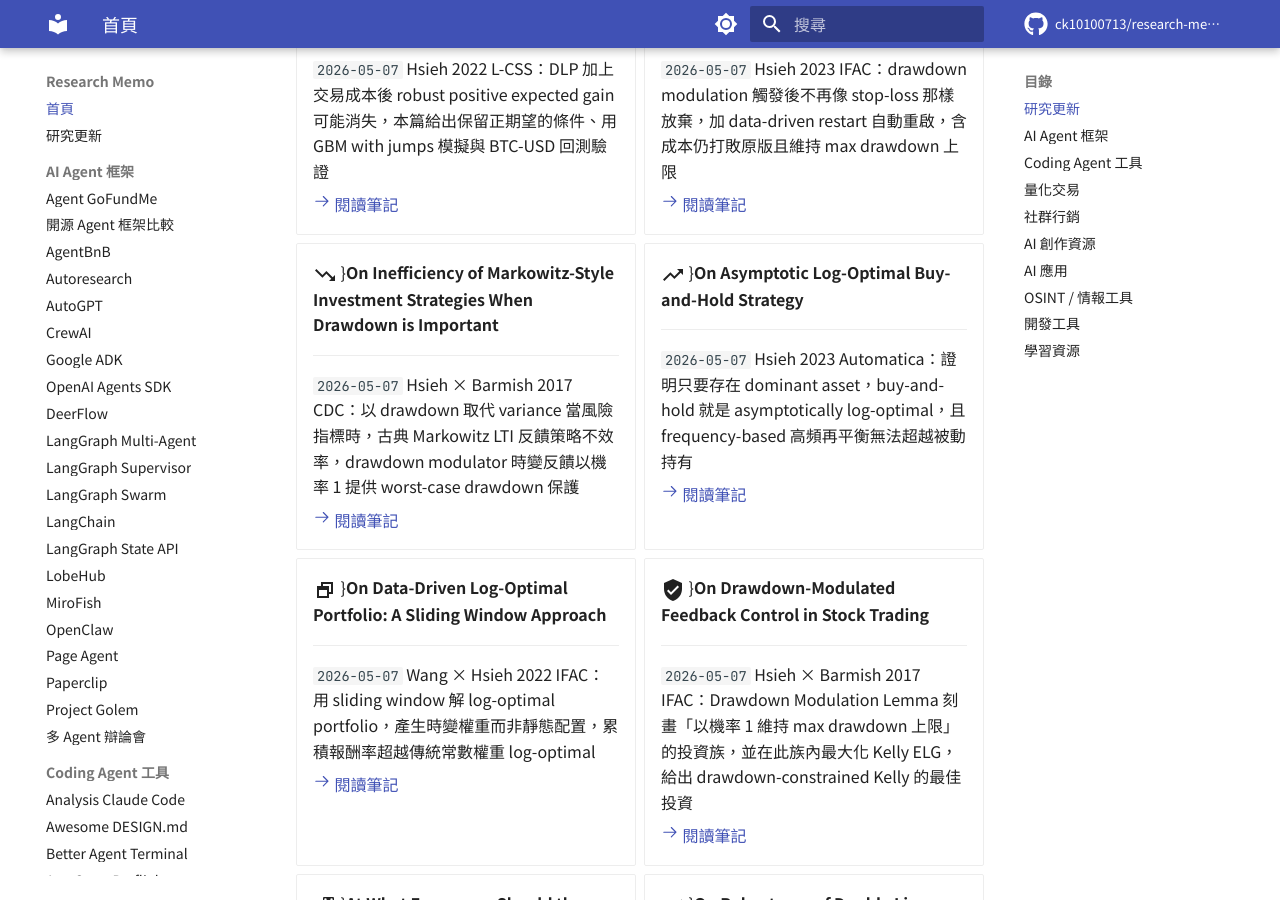
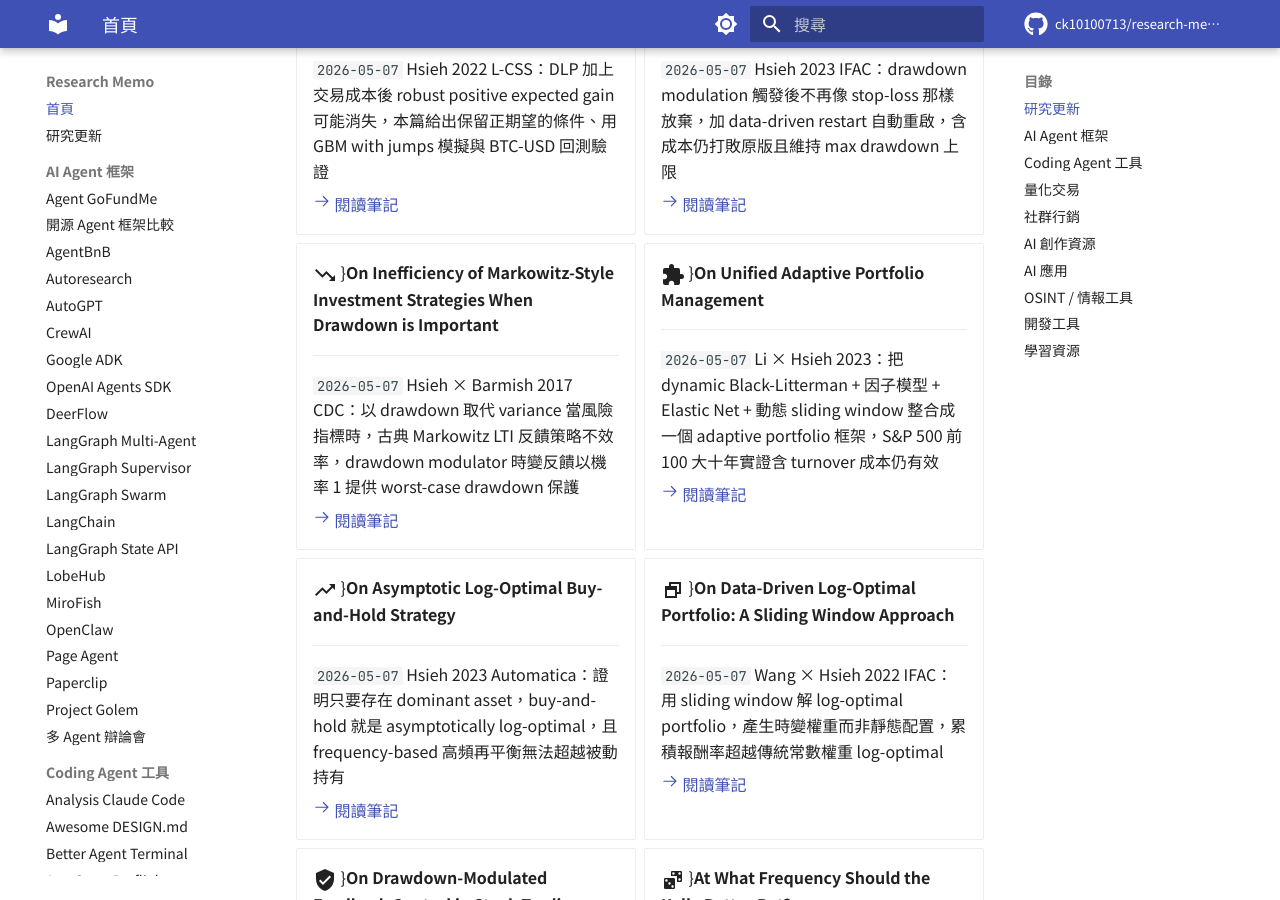
Before and after one commit to ck10100713/research-memo, an MkDocs documentation site: the page built from docs/index.md, in a window 1280 px wide and 900 px high, scrolled down 1042 px. Built offline with MkDocs 1.6.1 and Material for MkDocs 9.7.7, drawn with Linux system fonts in a browser that asks for light colours; comment, search, counter and statistics services are not loaded; some of the changed text lies outside the part shown.

Commit message:
Add research note: On Unified Adaptive Portfolio Management (Li × Hsieh 2023) — dynamic Black-Litterman + 因子模型 + Elastic Net + 動態 sliding window 整合、S&P 500 前 100 大十年含 turnover 成本實證 [Hsieh #19/32]

```diff
--- a/docs/index.md
+++ b/docs/index.md
@@ -65,6 +65,14 @@
     `2026-05-07` Hsieh × Barmish 2017 CDC：以 drawdown 取代 variance 當風險指標時，古典 Markowitz LTI 反饋策略不效率，drawdown modulator 時變反饋以機率 1 提供 worst-case drawdown 保護
 
     [:octicons-arrow-right-24: 閱讀筆記](markowitz-inefficiency-drawdown.md)
+
+-   :material-puzzle:{{ .lg .middle }} **On Unified Adaptive Portfolio Management**
+
+    ---
+
+    `2026-05-07` Li × Hsieh 2023：把 dynamic Black-Litterman + 因子模型 + Elastic Net + 動態 sliding window 整合成一個 adaptive portfolio 框架，S&P 500 前 100 大十年實證含 turnover 成本仍有效
+
+    [:octicons-arrow-right-24: 閱讀筆記](unified-adaptive-portfolio-management.md)
 
 -   :material-trending-up:{{ .lg .middle }} **On Asymptotic Log-Optimal Buy-and-Hold Strategy**
 
@@ -972,6 +972,14 @@
 
     [:octicons-arrow-right-24: 閱讀筆記](multibagger-stocks.md)
 
+-   :material-puzzle:{{ .lg .middle }} **On Unified Adaptive Portfolio Management**
+
+    ---
+
+    Li × Hsieh 2023：把 dynamic Black-Litterman + 因子模型 + Elastic Net + 動態 sliding window 整合成一個 adaptive portfolio 框架，S&P 500 前 100 大十年實證含 turnover 成本仍有效
+
+    [:octicons-arrow-right-24: 閱讀筆記](unified-adaptive-portfolio-management.md)
+
 -   :material-chart-bar:{{ .lg .middle }} **StockStats**
 
     ---
--- a/mkdocs.yml
+++ b/mkdocs.yml
@@ -175,6 +175,7 @@ nav:
       - Robust Trading in Lattice Market: robust-trading-lattice-market.md
       - Sliding Window Log-Optimal Portfolio: sliding-window-log-optimal-portfolio.md
       - The Alchemy of Multibagger Stocks: multibagger-stocks.md
+      - Unified Adaptive Portfolio Management: unified-adaptive-portfolio-management.md
       - StockStats: stockstats.md
       - TEJAPI Python Quant: tejapi_python_medium_quant.md
       - AI-Trader: ai-trader.md
```
Also changed, not shown: other parts of docs/index.md (+0 -8 lines), docs/news.md (+4 -1 lines), docs/unified-adaptive-portfolio-management.md (added, +64 -0 lines).
